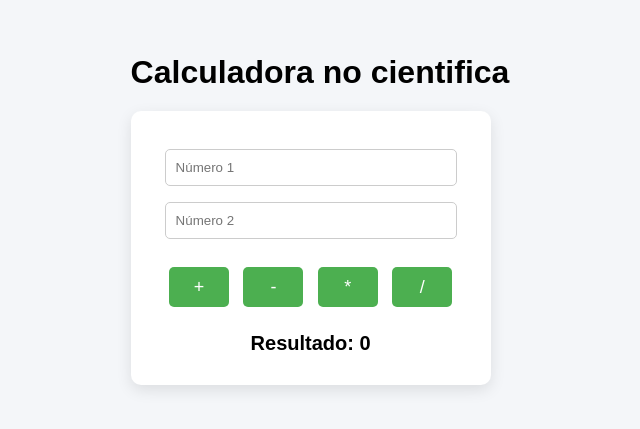
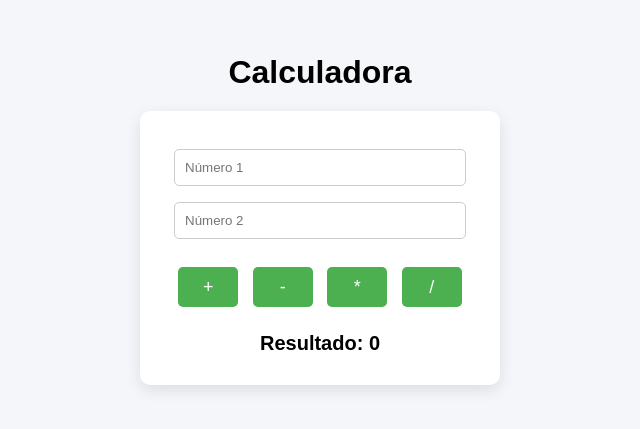
Before and after one commit to AetherLynch/Calculadora, a plain HTML site: page index.html in a window 1280 px wide. Shown: the part 199-628 px from the top of the page, without its empty margins (320-960 px from the left). Drawn offline with Linux system fonts and the light colour scheme.

Commit message:
Modifique algo para que salga en actions

```diff
--- a/index.html
+++ b/index.html
@@ -10,7 +10,7 @@
 
 <div class="container">
 
-    <h1>Calculadora no cientifica</h1>
+    <h1>Calculadora</h1>
 
     <div class="calculator">
 
```
